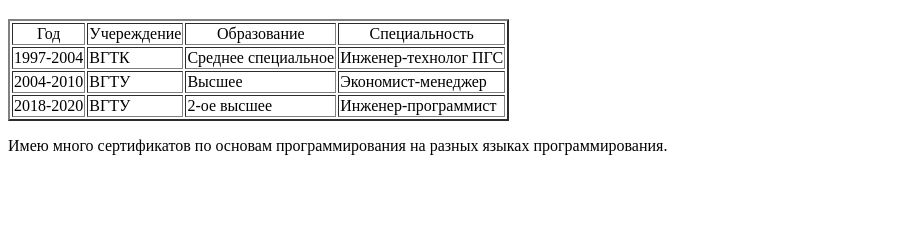
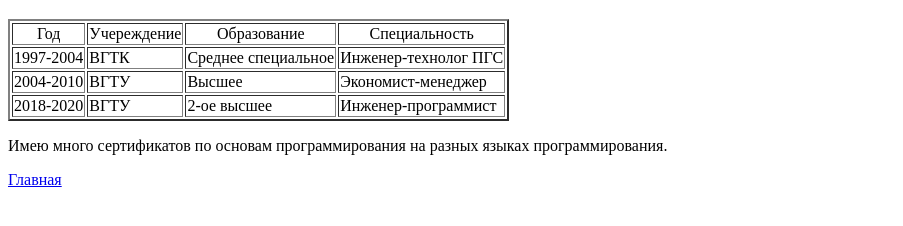
Before and after one commit to Gogi1981/PHP, a plain HTML site: page obrazovanie.html in a window 1280 px wide. Shown: the part 104-330 px from the top of the page, without its empty margins (0-903 px from the left). Drawn offline with Linux system fonts and the light colour scheme.

Commit message:
2
взаимо перелинковка

```diff
--- a/obrazovanie.html
+++ b/obrazovanie.html
@@ -37,6 +37,7 @@
             </tr>
         </table>
         <p>Имею много сертификатов по основам программирования на разных языках программирования.</p>
+        <a href="/index.html">Главная</a>
     </main>
 </body>
 </html>
```
